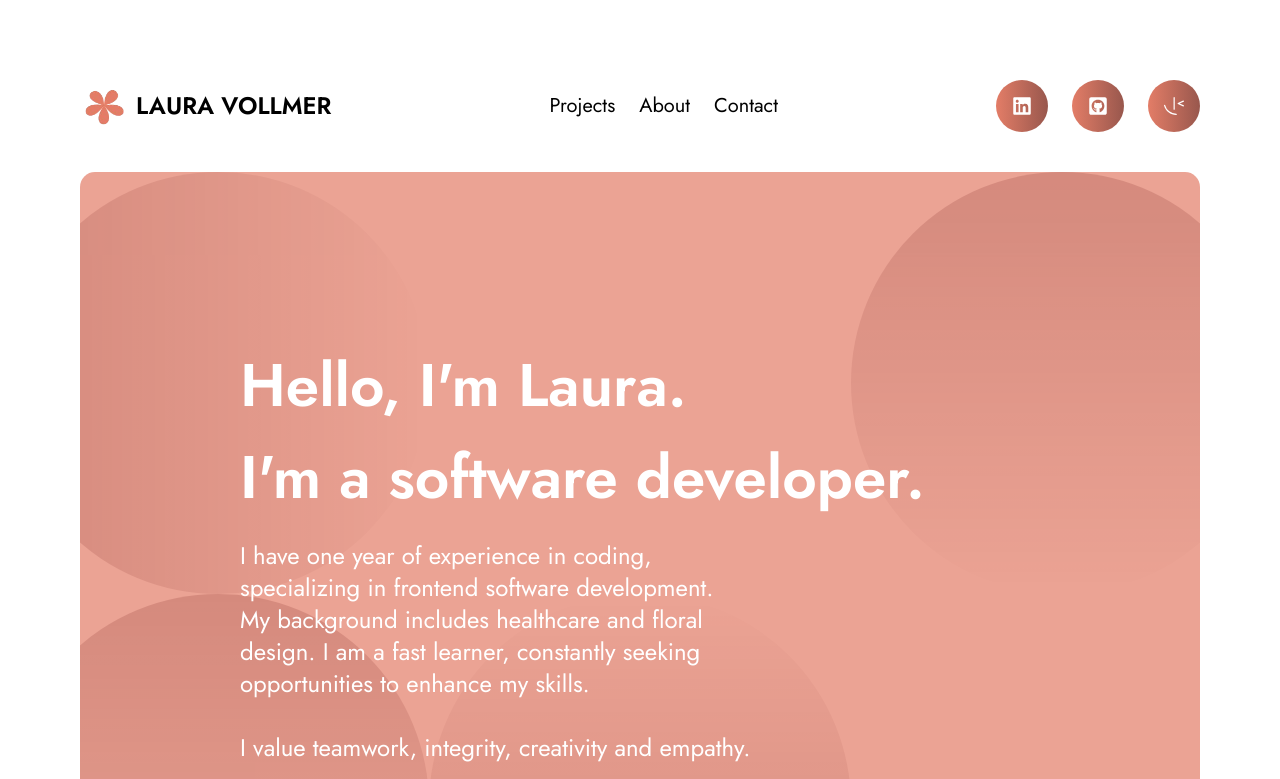
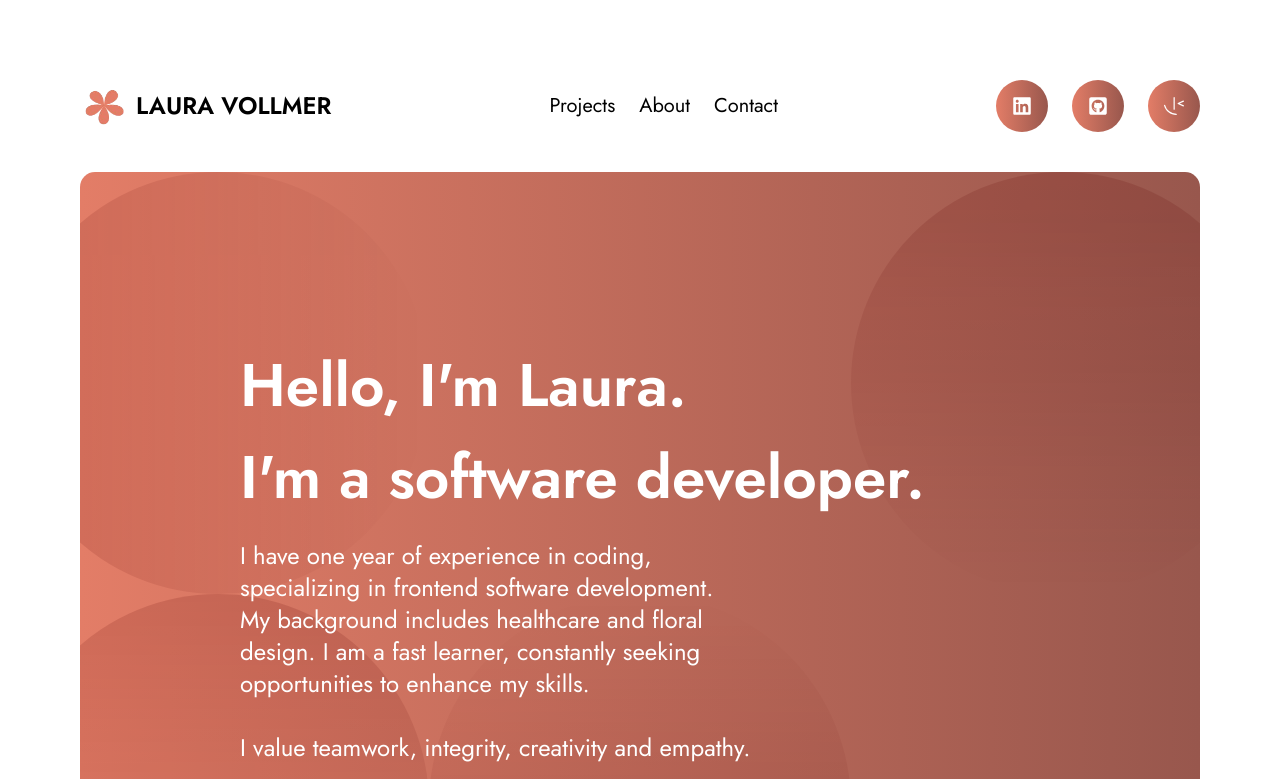
Before and after one commit to lavollmer/portfolio-lauradev, a React (Vite) app: page / in a window 1280 px wide. Shown: the top 779 px of the page. Built offline with nearby package versions, Linux system fonts and the light colour scheme.

Commit message:
debuggin the overlay

```diff
--- a/package.json
+++ b/package.json
@@ -26,9 +26,12 @@
     "eslint-plugin-react": "^7.35.0",
     "eslint-plugin-react-hooks": "^5.1.0-rc.0",
     "eslint-plugin-react-refresh": "^0.4.9",
+    "file-loader": "^6.2.0",
     "globals": "^15.9.0",
     "postcss": "^8.4.41",
     "tailwindcss": "^3.4.9",
-    "vite": "^5.4.0"
+    "vite": "^5.4.1",
+    "webpack": "^5.93.0",
+    "webpack-cli": "^5.1.4"
   }
 }
--- a/src/App.jsx
+++ b/src/App.jsx
@@ -6,8 +6,7 @@ import Contact from "./components/Contact";
 import Footer from "./components/Footer";
 import Projects from "./components/Projects";
 import Skills from "./components/Skills";
-import { BrowserRouter as Router, Route, Routes } from "react-router-dom";
-import { Link, Element } from "react-scroll";
+import { Element } from "react-scroll";
 
 function App() {
   return (
--- a/src/components/Landing.jsx
+++ b/src/components/Landing.jsx
@@ -7,7 +7,7 @@ const SplashPage = () => {
   return (
     <>
       {/* desktop version */}
-      <div className="hidden md:flex bg-burnt-sienna mt-10 bg-opacity-70 font-jost relative landing-container">
+      <div className="hidden md:flex bg-gradient-to-r to-redwood from-burnt-sienna mt-10 bg-opacity-70 font-jost relative landing-container">
         <div className="flex flex-row relative w-full rounded-lg">
           <div className="flex flex-col justify-center p-20 space-y-6  relative">
             {/* Background overlay */}
--- a/vite.config.js
+++ b/vite.config.js
@@ -1,13 +1,8 @@
 // vite.config.js
 import { defineConfig } from 'vite';
 import react from '@vitejs/plugin-react';
-import tailwindcss from 'tailwindcss';
 
 export default defineConfig({
   plugins: [react()],
-  css: {
-    postcss: {
-      plugins: [tailwindcss],
-    },
-  },
+  assetsInclude: ['**/*.svg'],
 });
```
Also changed, not shown: src/assets/backgroundimageoverlay.svg, 1 other file (tests, documents, lock files or other folders).
